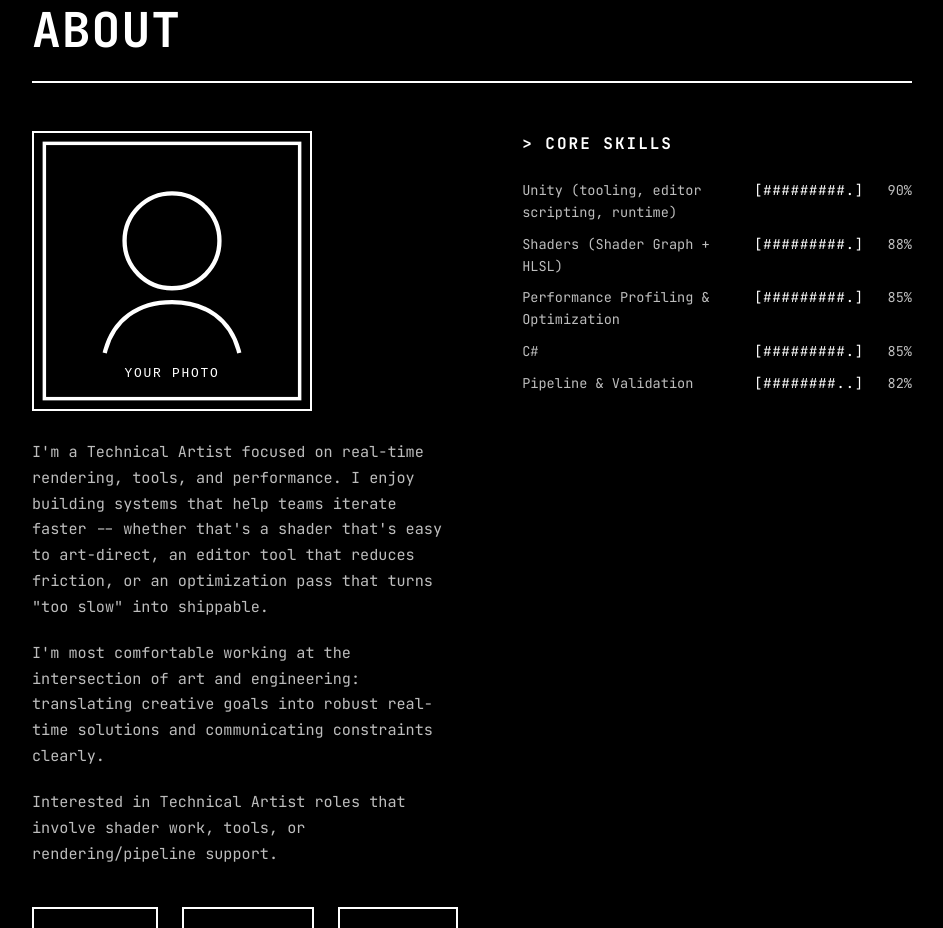
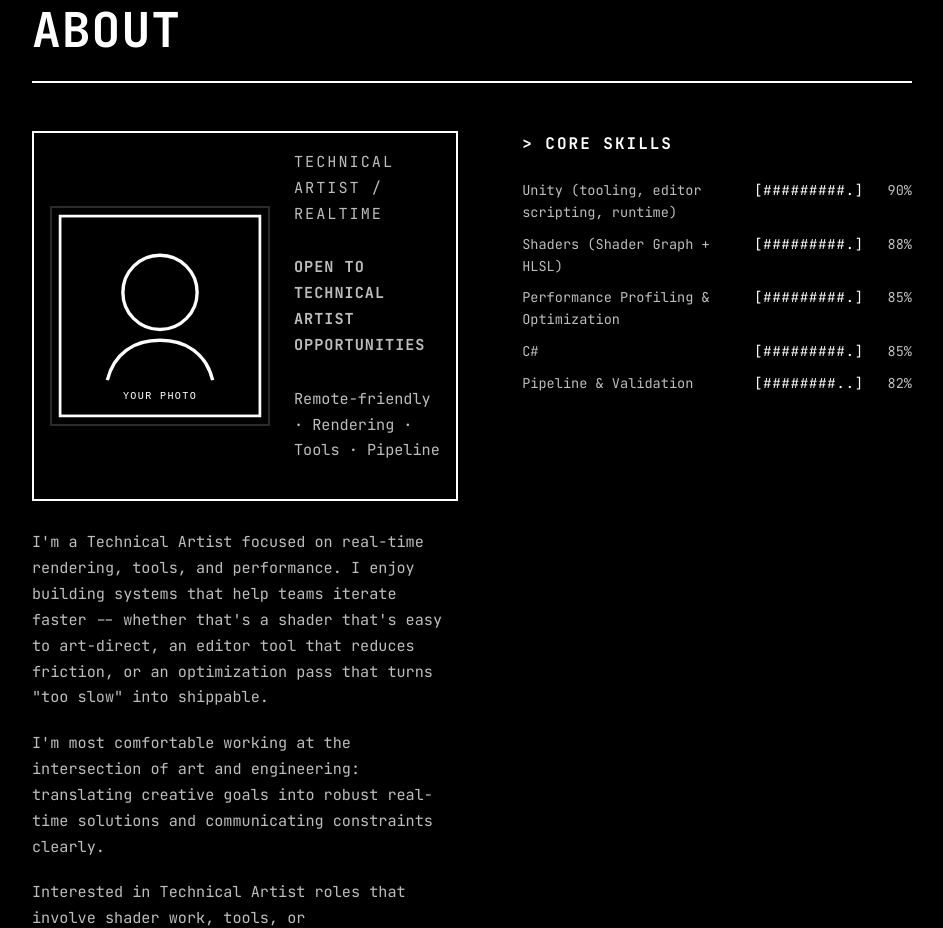
Before and after one commit to matach/Portfolio_Website_2026, a React (Vite) app: page / in a window 1280 px wide. Shown: the part 2700-3628 px from the top of the page, without its empty margins (304-1247 px from the left). Built offline with nearby package versions, Linux system fonts and the light colour scheme.

Commit message:
Refine About layout with designed intro card around placeholder photo

```diff
--- a/src/components/About.tsx
+++ b/src/components/About.tsx
@@ -47,12 +47,19 @@ export default function About() {
 
         <div className="about__grid">
           <div className="about__text">
+            <div className="about__intro-card">
               <div className="about__photo-frame">
                 <img
                   src={profilePlaceholder}
                   alt="Placeholder portrait for profile photo"
                   className="about__photo"
                 />
+              </div>
+              <div className="about__intro-copy">
+                <p className="about__intro-kicker">Technical Artist / Realtime</p>
+                <p className="about__intro-title">Open to Technical Artist opportunities</p>
+                <p className="about__intro-meta">Remote-friendly · Rendering · Tools · Pipeline</p>
+              </div>
             </div>
 
             <p>
--- a/src/styles/index.css
+++ b/src/styles/index.css
@@ -829,17 +829,53 @@ img {
 }
 
 
+.about__intro-card {
+  display: grid;
+  grid-template-columns: 220px 1fr;
+  gap: 24px;
+  border: var(--rule) solid var(--fg);
+  padding: 16px;
+  margin-bottom: 28px;
+  align-items: center;
+}
+
 .about__photo-frame {
-  border: var(--rule) solid var(--fg);
+  border: var(--rule) solid var(--border-dim);
   background: #050505;
-  margin-bottom: 28px;
-  max-width: 280px;
 }
 
 .about__photo {
   width: 100%;
   aspect-ratio: 1 / 1;
   object-fit: cover;
+}
+
+.about__intro-copy {
+  display: grid;
+  gap: 8px;
+}
+
+.about__intro-kicker {
+  color: var(--fg-muted);
+  text-transform: uppercase;
+  letter-spacing: 2px;
+  font-size: 0.75rem;
+  margin: 0;
+}
+
+.about__intro-title {
+  color: var(--fg);
+  text-transform: uppercase;
+  letter-spacing: 1px;
+  font-size: 1rem;
+  font-weight: 700;
+  margin: 0;
+}
+
+.about__intro-meta {
+  color: var(--fg-dim);
+  font-size: 0.8rem;
+  margin: 0;
 }
 
 .about__text p {
@@ -1175,10 +1211,18 @@ img {
     flex-wrap: wrap;
   }
 
+  .about__intro-card {
+    grid-template-columns: 1fr;
+    gap: 16px;
+  }
+
   .about__photo-frame {
     max-width: 220px;
-    margin-left: auto;
-    margin-right: auto;
+    margin: 0 auto;
+  }
+
+  .about__intro-copy {
+    text-align: center;
   }
 
   .contact__form-row {
```
Lines whose indentation alone changed are shown as unchanged.
